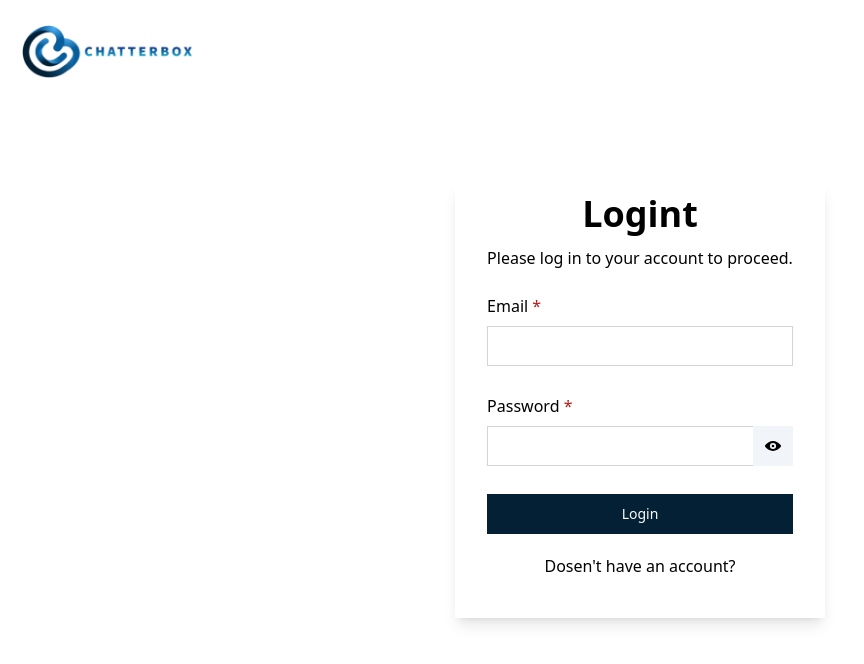
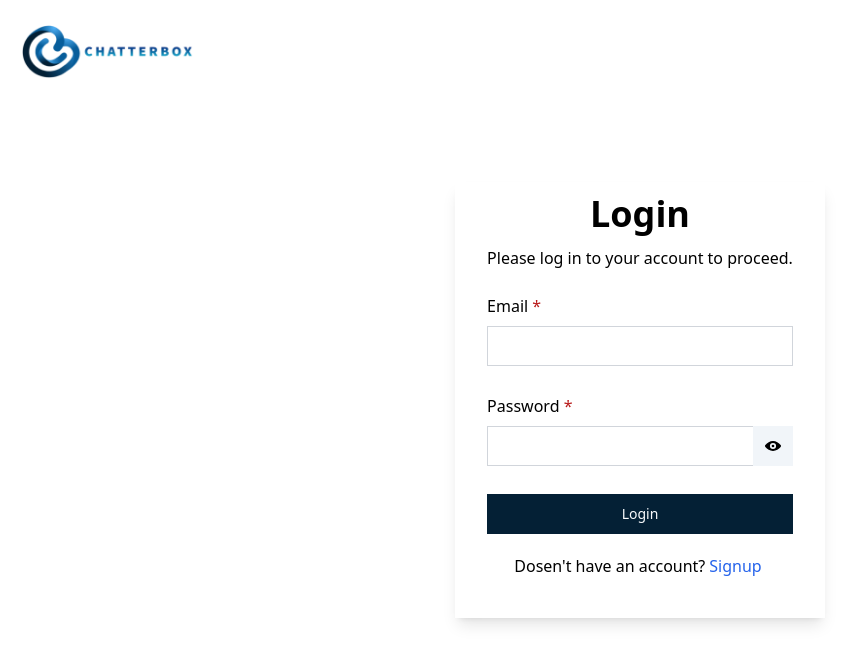
Before and after one commit to Vermasaiyam/ChatterBox, a React (Vite) app in the folder frontend/: page /login in a window 1280 px wide. Shown: the top 664 px of the page, without its empty margins (0-864 px from the left). Built offline with nearby package versions, Linux system fonts and the light colour scheme.

Commit message:
login and signup

```diff
--- a/frontend/src/components/Login.jsx
+++ b/frontend/src/components/Login.jsx
@@ -60,7 +60,7 @@ const Login = () => {
                 className='shadow-lg flex flex-col gap-5 p-8 py-10'
             >
                 <div className='mb-1 -mt-12'>
-                    <h1 className='text-center font-bold text-4xl m-3 mt-5'>Logint</h1>
+                    <h1 className='text-center font-bold text-4xl m-3 mt-5'>Login</h1>
                     <p className='text-base text-center'>Please log in to your account to proceed.</p>
                 </div>
                 <div>
@@ -107,7 +107,7 @@ const Login = () => {
                 {/* } */}
                 <span className='text-center'>
                     Dosen't have an account?
-                    {/* <Link to="/login" className='text-blue-600'>Login</Link> */}
+                    <Link to="/signup" className='text-blue-600 mx-1'>Signup</Link>
                 </span>
             </form>
         </div>
--- a/frontend/src/components/Signup.jsx
+++ b/frontend/src/components/Signup.jsx
@@ -119,7 +119,7 @@ const Signup = () => {
                 {/* } */}
                 <span className='text-center'>
                     Already have an account?
-                    {/* <Link to="/login" className='text-blue-600'>Login</Link> */}
+                    <Link to="/login" className='text-blue-600'>Login</Link>
                 </span>
             </form>
         </div>
```
